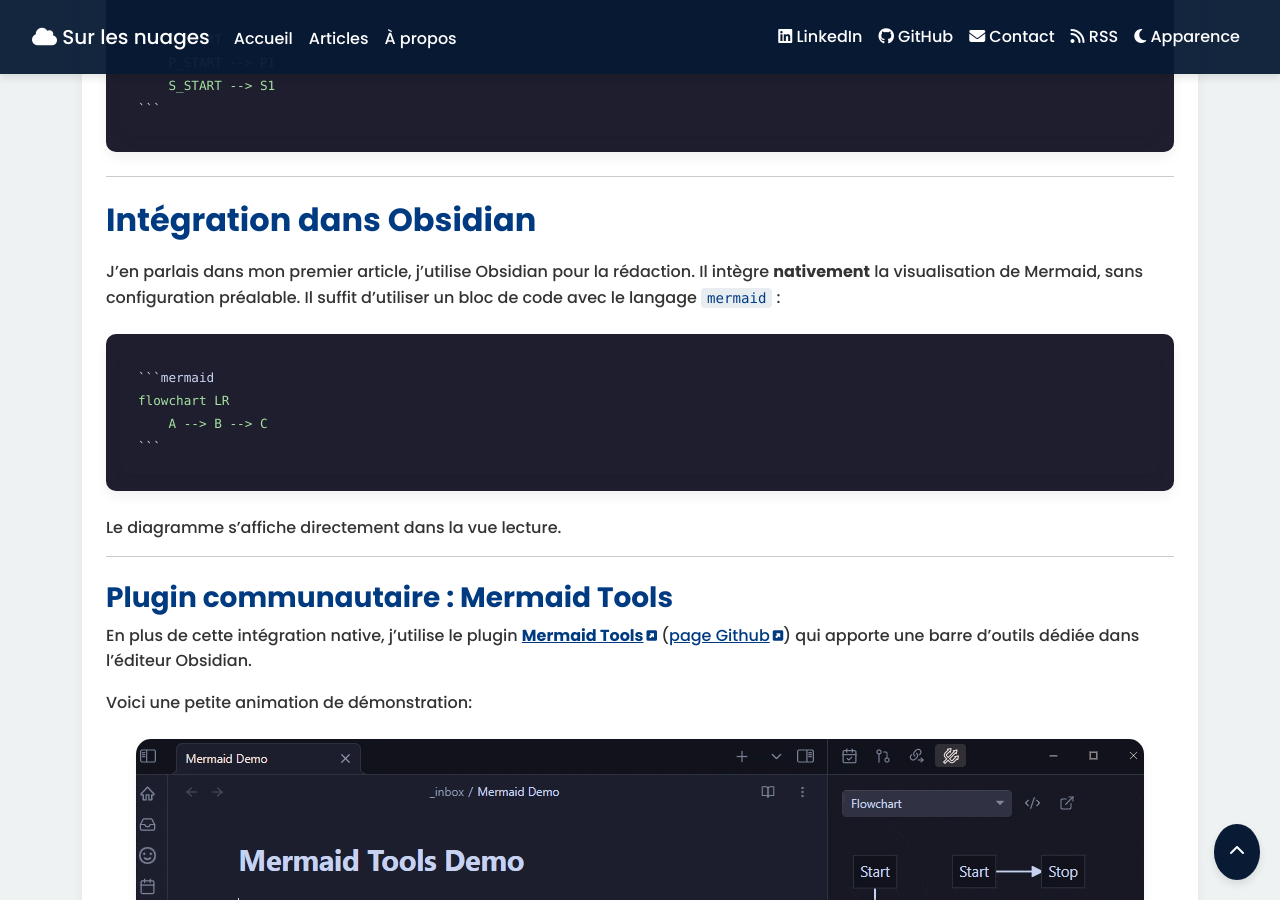
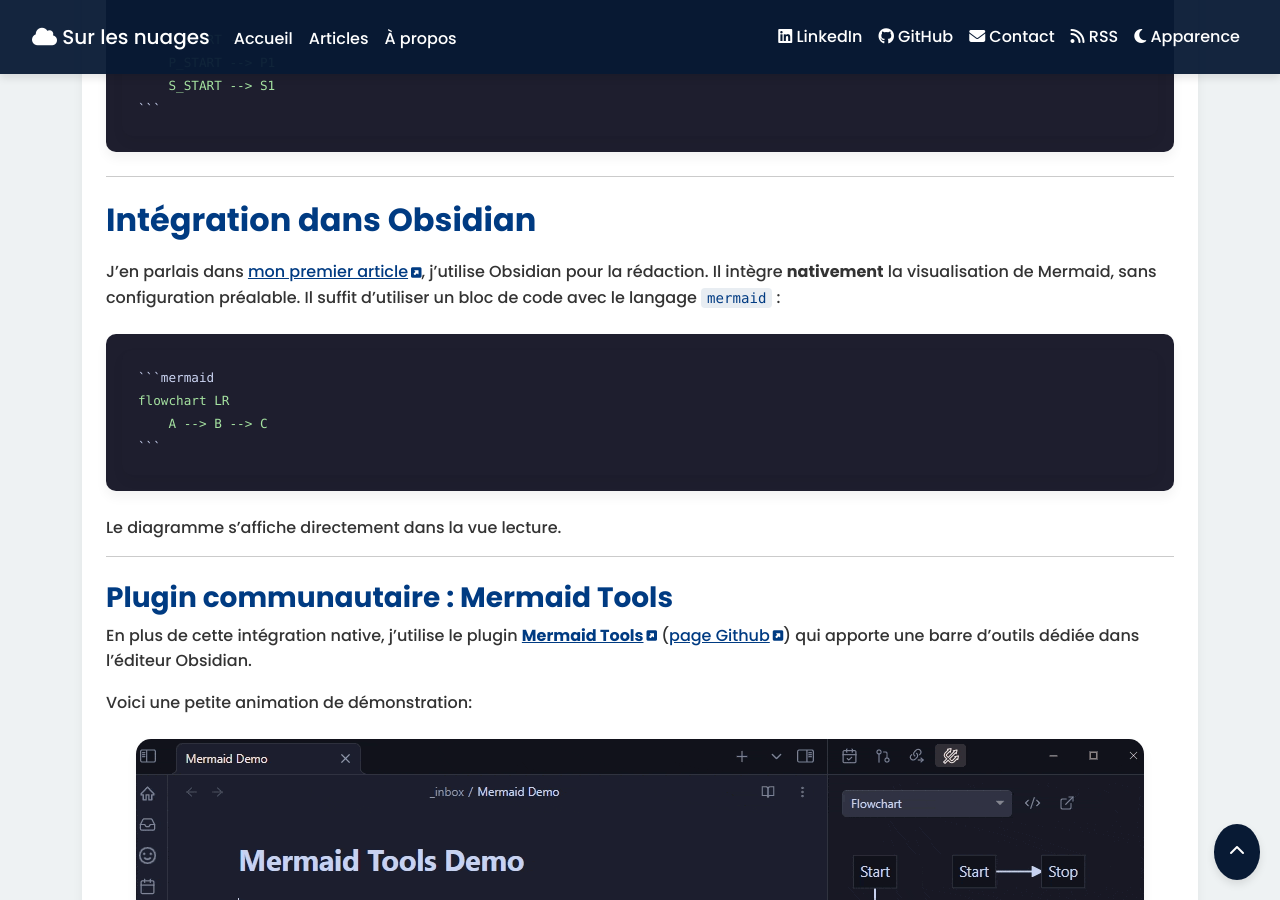
Before and after one commit to Arnaud-Ferriere/SurLesNuages, a Jekyll site: the page built from _posts/2026-04-04-presentation-mermaid.md, in a window 1280 px wide and 900 px high, scrolled down 14321 px. Built offline with Jekyll 4.4.1, drawn with Linux system fonts in a browser that asks for light colours; comment, search, counter and statistics services are not loaded; part of the change alters nothing that is shown.

````diff
--- a/_posts/2026-04-04-presentation-mermaid.md
+++ b/_posts/2026-04-04-presentation-mermaid.md
@@ -551,7 +551,7 @@ flowchart TD
 ---
 ## Intégration dans Obsidian
 
-J'en parlais dans mon premier article, j'utilise Obsidian pour la rédaction. Il intègre **nativement** la visualisation de Mermaid, sans configuration préalable.
+J'en parlais dans [mon premier article](https://surlesnuages.fr/articles/bienvenue-sur-les-nuages/), j'utilise Obsidian pour la rédaction. Il intègre **nativement** la visualisation de Mermaid, sans configuration préalable.
 Il suffit d'utiliser un bloc de code avec le langage `mermaid` :
 ~~~markdown
 ```mermaid
````
